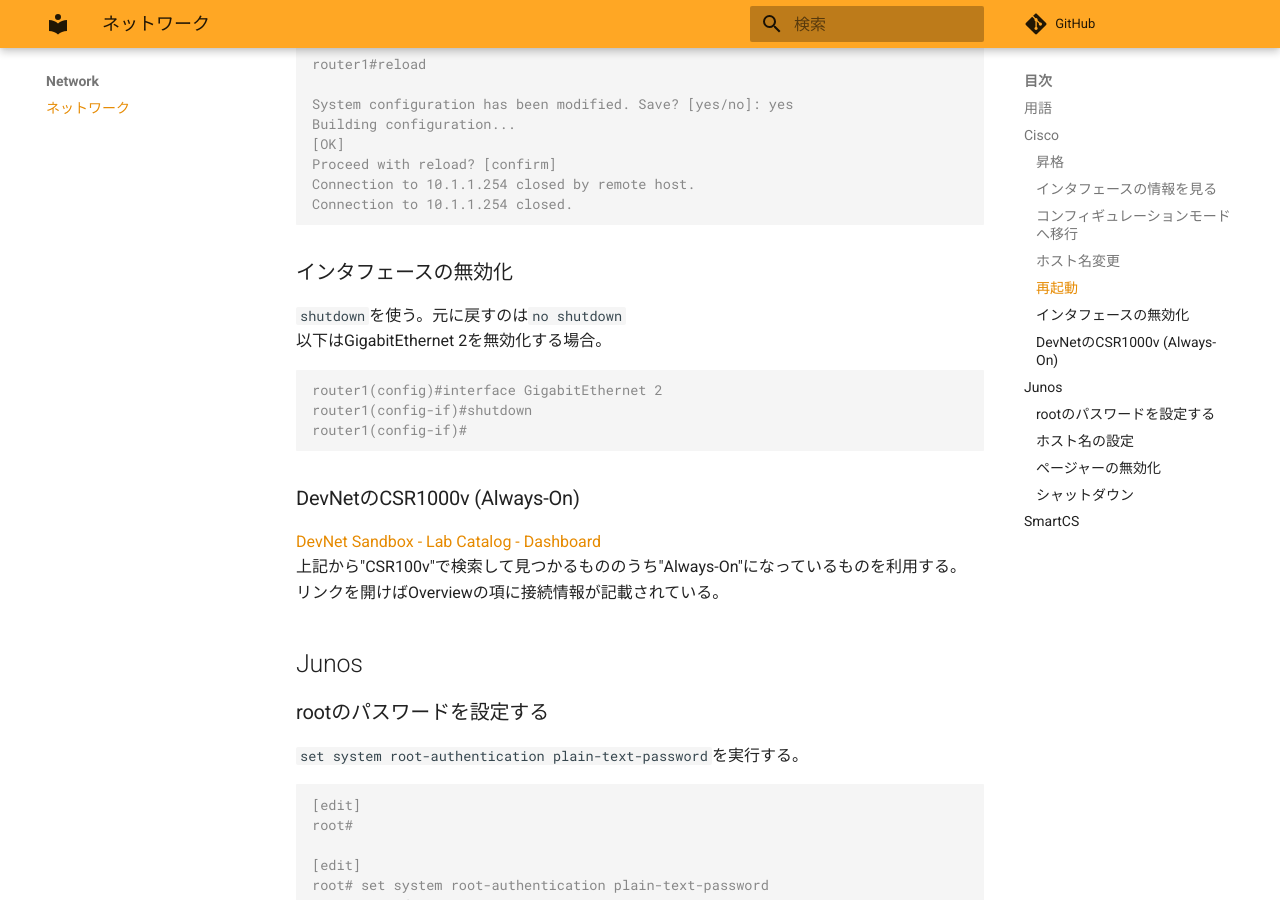
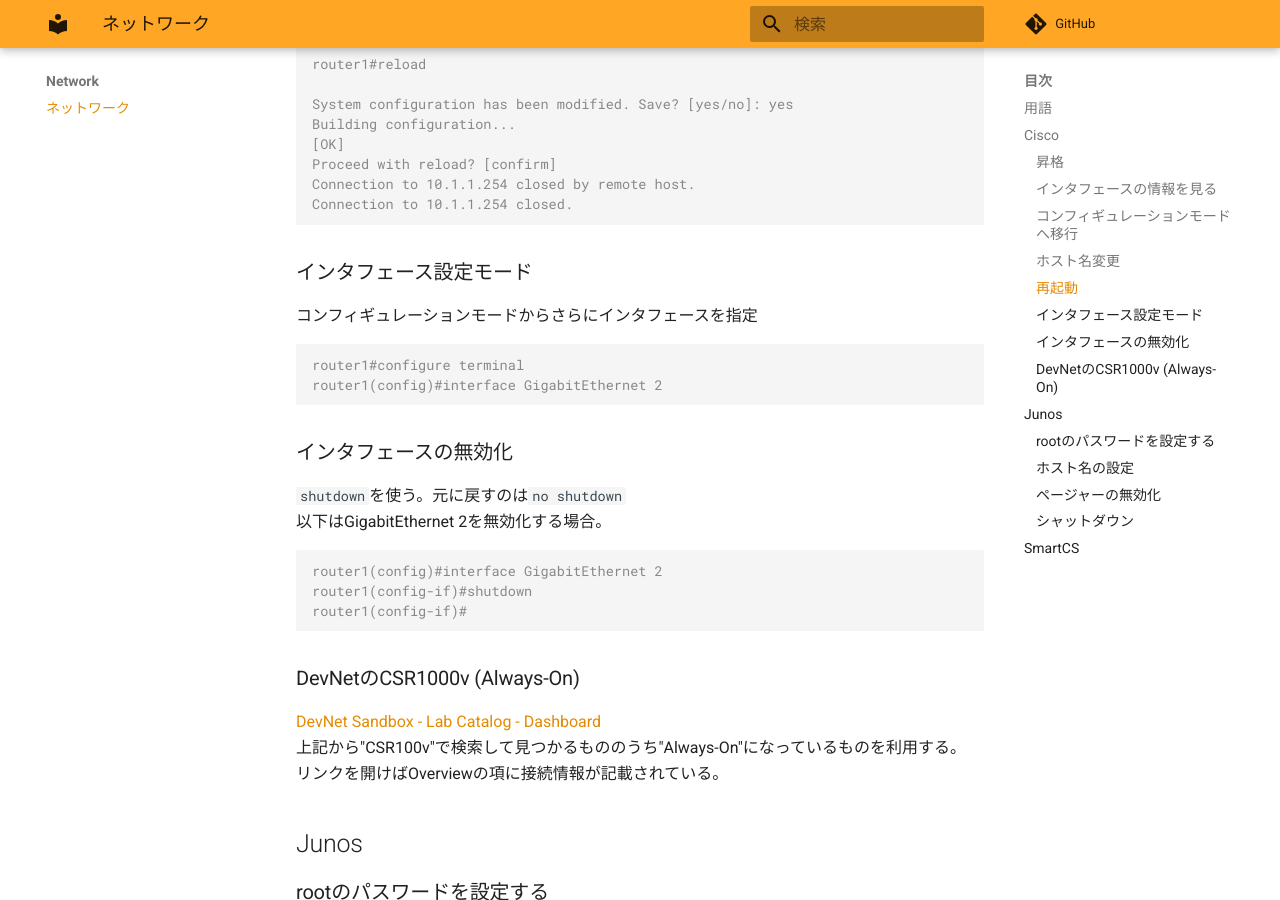
Before and after one commit to zaki-lknr/docs, an MkDocs documentation site: the page built from docs/Network/index.md, in a window 1280 px wide and 900 px high, scrolled down 1297 px. Built offline with MkDocs 1.6.1 and Material for MkDocs 9.7.7, drawn with Linux system fonts in a browser that asks for light colours; comment, search, counter and statistics services are not loaded.

Commit message:
add: network: ciscoでI/Fコンフィギュレーションモード

````diff
--- a/docs/Network/index.md
+++ b/docs/Network/index.md
@@ -62,6 +62,15 @@ Building configuration...
 Proceed with reload? [confirm]
 Connection to 10.1.1.254 closed by remote host.
 Connection to 10.1.1.254 closed.
+```
+
+### インタフェース設定モード
+
+コンフィギュレーションモードからさらにインタフェースを指定
+
+```console
+router1#configure terminal
+router1(config)#interface GigabitEthernet 2
 ```
 
 ### インタフェースの無効化
````
